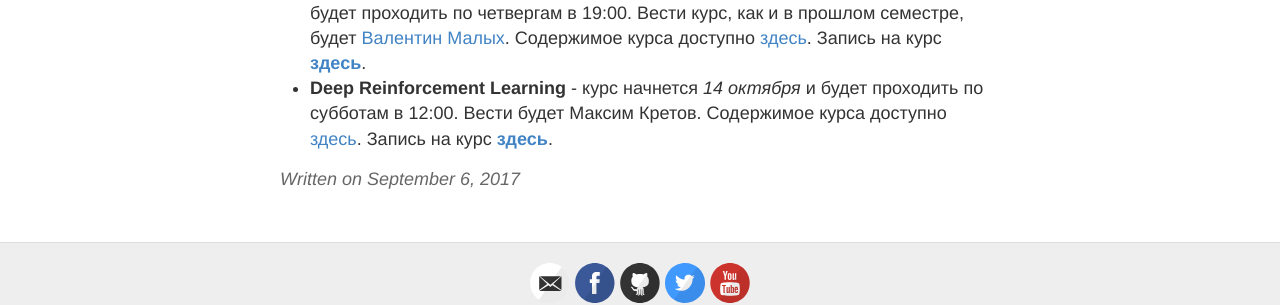
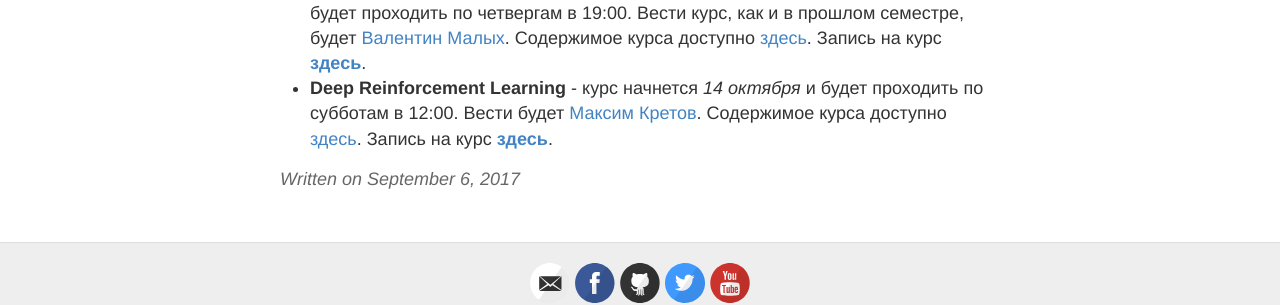
Before and after one commit to deepmipt/edu, a Jekyll site: the page built from _posts/2017-09-06-Welcome.md, in a window 1280 px wide. Shown: the part 360-665 px from the top of the page. Built offline with Jekyll 4.4.1, drawn with Linux system fonts in a browser that asks for light colours; part of the change alters nothing that is shown.

Commit message:
ENH: link to Maxim's profile

```diff
--- a/_posts/2017-09-06-Welcome.md
+++ b/_posts/2017-09-06-Welcome.md
@@ -6,4 +6,4 @@ title: Осенние курсы
 В осеннем семестре мы снова будем проводить курсы по самым актуальным направлениям искусственного интеллекта:
 
 * __Deep Learning in Natural Language Processing__ - курс начнется _28 сентября_ и будет проходить по четвергам в 19:00. Вести курс, как и в прошлом семестре, будет [Валентин Малых](http://val.maly.hk). Содержимое курса доступно [здесь](/NLP/). Запись на курс [__здесь__](https://goo.gl/XXMQYn).
-* __Deep Reinforcement Learning__ - курс начнется _14 октября_ и будет проходить по субботам в 12:00. Вести будет Максим Кретов. Содержимое курса доступно [здесь](/RL/). Запись на курс [__здесь__](https://goo.gl/268Xmj).
+* __Deep Reinforcement Learning__ - курс начнется _14 октября_ и будет проходить по субботам в 12:00. Вести будет [Максим Кретов](https://www.linkedin.com/in/maksim-kretov-79127845). Содержимое курса доступно [здесь](/RL/). Запись на курс [__здесь__](https://goo.gl/268Xmj).
```
